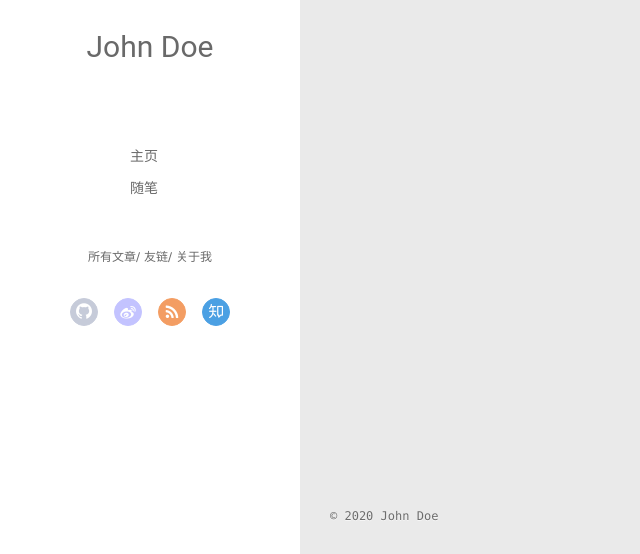
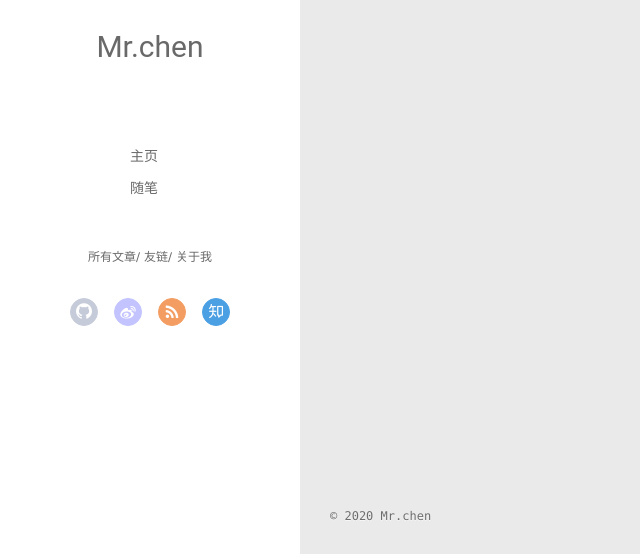
Before and after one commit to SolitaryPluto/SolitaryPluto.github.io, a plain HTML site: page archives/index.html in a window 1280 px wide. Shown: the part 243-797 px from the top of the page, 0-640 px from the left. Drawn offline with Linux system fonts and the light colour scheme; no server answers.

Commit message:
Site updated: 2020-07-10 10:26:42

```diff
--- a/archives/index.html
+++ b/archives/index.html
@@ -13,7 +13,7 @@
 <meta property="og:url" content="http://yoursite.com/archives/index.html">
 <meta property="og:site_name" content="这是你的王国">
 <meta property="og:locale" content="en_US">
-<meta property="article:author" content="John Doe">
+<meta property="article:author" content="Mr.chen">
 <meta name="twitter:card" content="summary">
 
     <link rel="alternative" href="/atom.xml" title="这是你的王国" type="application/atom+xml">
@@ -46,7 +46,7 @@
 			<img src="" class="js-avatar">
 		</a>
 		<hgroup>
-		  <h1 class="header-author"><a href="/">John Doe</a></h1>
+		  <h1 class="header-author"><a href="/">Mr.chen</a></h1>
 		</hgroup>
 
 
@@ -104,7 +104,7 @@
 				<img src="" class="js-avatar">
 			</div>
 			<hgroup>
-			  <h1 class="header-author js-header-author">John Doe</h1>
+			  <h1 class="header-author js-header-author">Mr.chen</h1>
 			</hgroup>
 
 
@@ -202,7 +202,7 @@
   <div class="outer">
     <div id="footer-info">
     	<div class="footer-left">
-    		&copy; 2020 John Doe
+    		&copy; 2020 Mr.chen
     	</div>
       	<div class="footer-right">
       		<a href="http://hexo.io/" target="_blank">Hexo</a>  Theme <a href="https://github.com/litten/hexo-theme-yilia" target="_blank">Yilia</a> by Litten
```
Also changed, not shown: 2020/07/08/第一篇博客/index.html (+4 -4 lines), archives/2020/07/index.html (+4 -4 lines), archives/2020/index.html (+4 -4 lines), index.html (+4 -4 lines).
